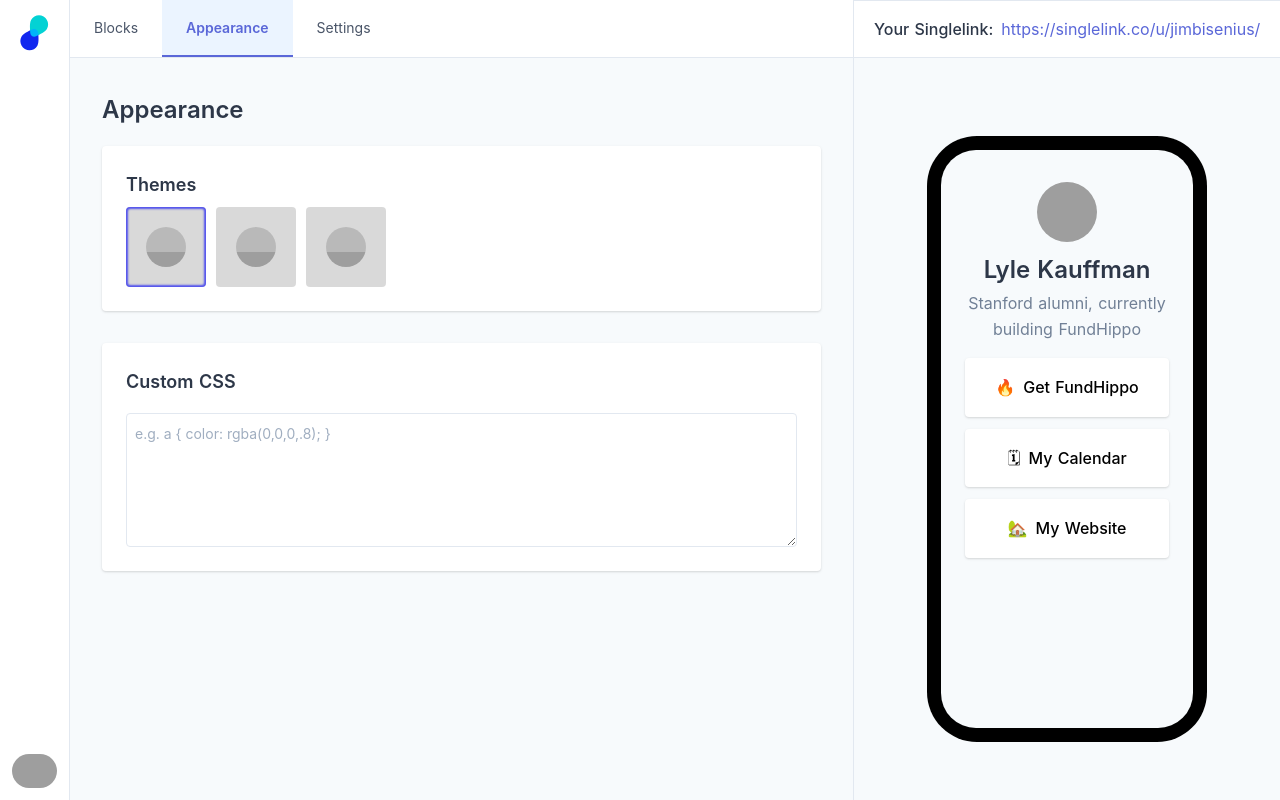
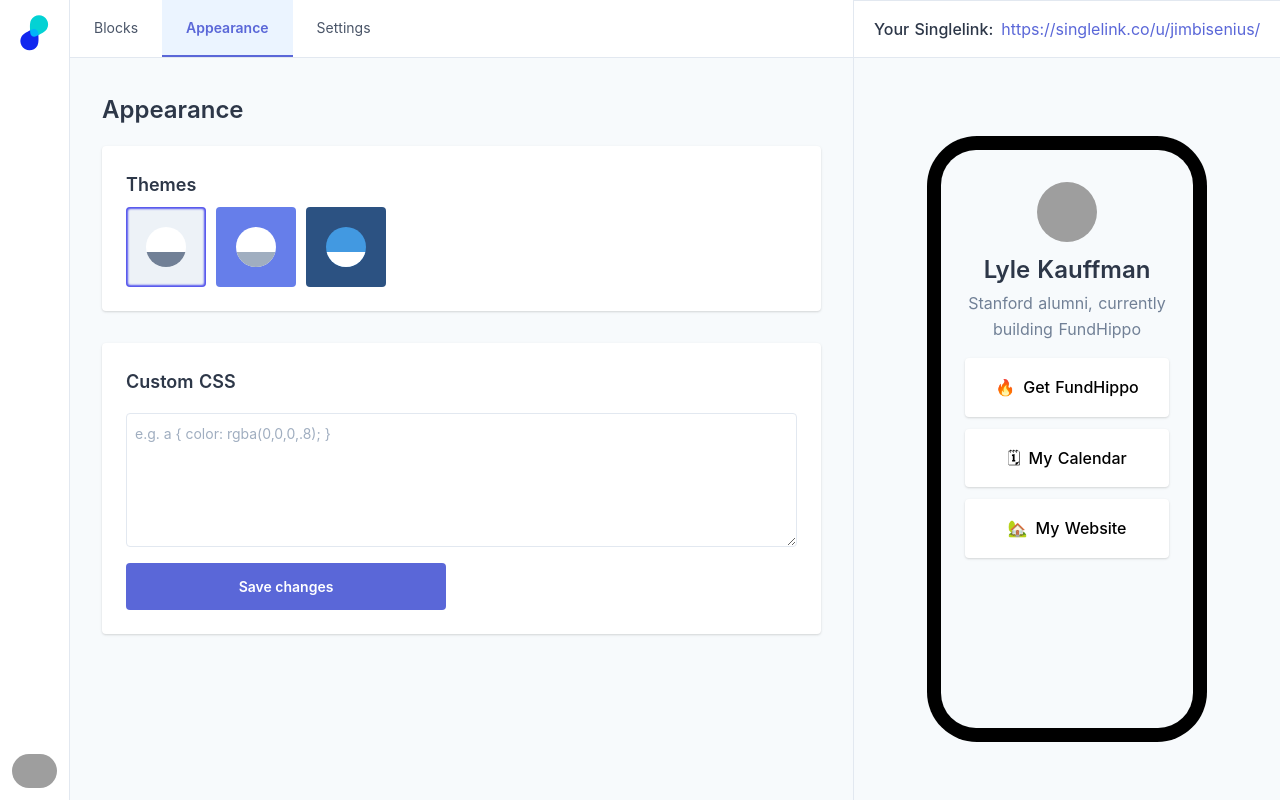
Before and after one commit to singlelink-co/Singlelink, a Nuxt app: page /dashboard/appearance in a window 1280 px wide. Built offline with nearby package versions, Linux system fonts and the light colour scheme; grey boxes are pictures that could not be loaded.

Commit message:
More small changes

```diff
--- a/layouts/dashboard.vue
+++ b/layouts/dashboard.vue
@@ -1,6 +1,6 @@
 <template>
   <div class="flex flex-row w-screen h-screen">
-    <section class="flex flex-col w-px items-center p-3 border border-t-0 border-b-0 border-l-0" style="width: 70px;">
+    <section class="flex flex-col w-px items-center p-3 border border-t-0 border-b-0 border-l-0" style="width: 70px; max-width: 70px;">
       <img src="/Icon.svg" class="mb-auto" style="width: 35px;"/>
       <img style="width: 100%; border-radius: 100px; cursor: pointer;" src="https://uifaces.co/our-content/donated/rSuiu_Hr.jpg"/>
     </section>
--- a/pages/dashboard/appearance.vue
+++ b/pages/dashboard/appearance.vue
@@ -4,26 +4,27 @@
     <div class="flex flex-col p-6 bg-white shadow rounded w-full mb-8">
       <h2 class="text-gray-800 font-semibold text-lg w-full mb-2">Themes</h2>
       <div class="flex flex-row">
-        <div class="rounded nc-theme active">
-          <div class="nc-inner">
-            <div class="nc-bottom-inner"></div>
+        <div class="rounded nc-theme active bg-gray-200">
+          <div class="nc-inner bg-white">
+            <div class="nc-bottom-inner bg-gray-600"></div>
           </div>
         </div>
-        <div class="rounded nc-theme">
-          <div class="nc-inner">
-            <div class="nc-bottom-inner"></div>
+        <div class="rounded nc-theme bg-indigo-500">
+          <div class="nc-inner bg-white">
+            <div class="nc-bottom-inner bg-gray-500"></div>
           </div>
         </div>
-        <div class="rounded nc-theme">
-          <div class="nc-inner">
-            <div class="nc-bottom-inner"></div>
+        <div class="rounded nc-theme bg-blue-800">
+          <div class="nc-inner bg-blue-500">
+            <div class="nc-bottom-inner bg-white"></div>
           </div>
         </div>
       </div>
     </div>
     <div class="flex flex-col p-6 bg-white shadow rounded w-full">
       <h2 class="text-gray-800 font-semibold text-lg w-full mb-2">Custom CSS</h2>
-      <textarea rows="5" class="p-2 mt-2 text-sm border-solid border-gray-300 rounded border" placeholder="e.g. a { color: rgba(0,0,0,.8); }"></textarea>
+      <textarea rows="5" class="p-2 mt-2 mb-4 text-sm border-solid border-gray-300 rounded border" placeholder="e.g. a { color: rgba(0,0,0,.8); }"></textarea>
+      <button type="button" class="inline-flex p-3 text-sm text-white text-center bg-indigo-600 hover:bg-indigo-700 rounded font-semibold w-auto max-w-xs justify-center align-center">Save changes</button>
     </div>
   </section>
 </template>
@@ -36,7 +37,7 @@
     width: 80px
     height: 80px
     margin-right: 10px
-    background: rgba(0,0,0,.15)
+
     cursor: pointer
     &.active
       box-shadow: inset 0 0 2px 2px #5353EC
@@ -44,14 +45,12 @@
       width: 40px
       height: 40px
       border-radius: 40px
-      background: rgba(0,0,0,.15)
       display: flex
       flex-direction: column
       overflow: hidden
       .nc-bottom-inner
         width: 100%
         height: 15px
-        background: rgba(0,0,0,.15)
         margin-top: auto
     &:hover
       transform: scale(1.02)
--- a/pages/dashboard/settings.vue
+++ b/pages/dashboard/settings.vue
@@ -31,7 +31,7 @@
             </select>
           </div>
         </div>
-        <button type="button" @click="attempt_login" class="inline-flex p-3 text-sm text-white text-center bg-indigo-600 hover:bg-indigo-700 rounded font-semibold w-auto max-w-xs justify-center align-center">Save changes</button>
+        <button type="button" class="inline-flex p-3 text-sm text-white text-center bg-indigo-600 hover:bg-indigo-700 rounded font-semibold w-auto max-w-xs justify-center align-center">Save changes</button>
       </form>
     </div>
     <div class="flex flex-row p-6 bg-white shadow rounded justify-center items-center w-full mb-8">
```
